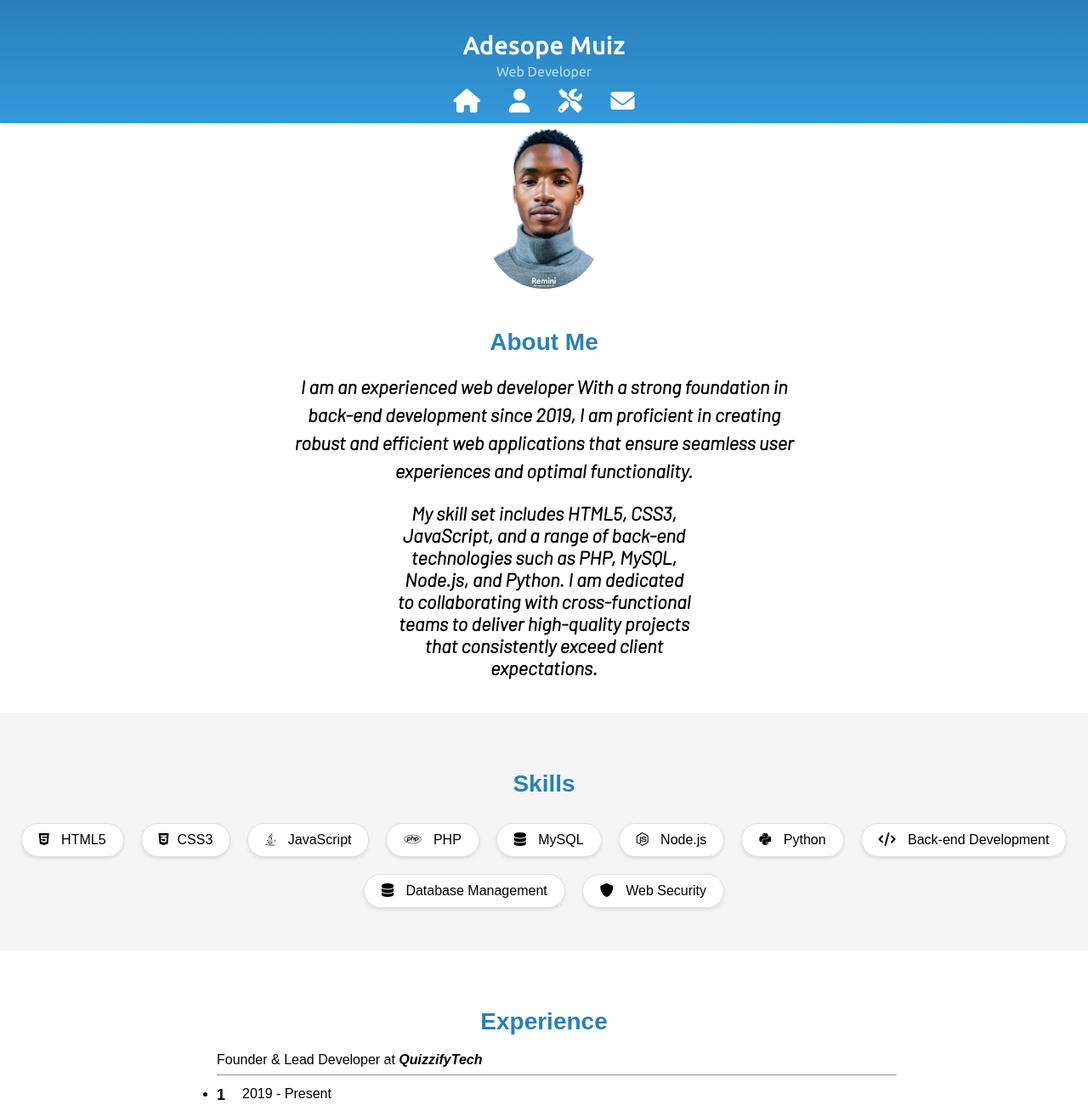
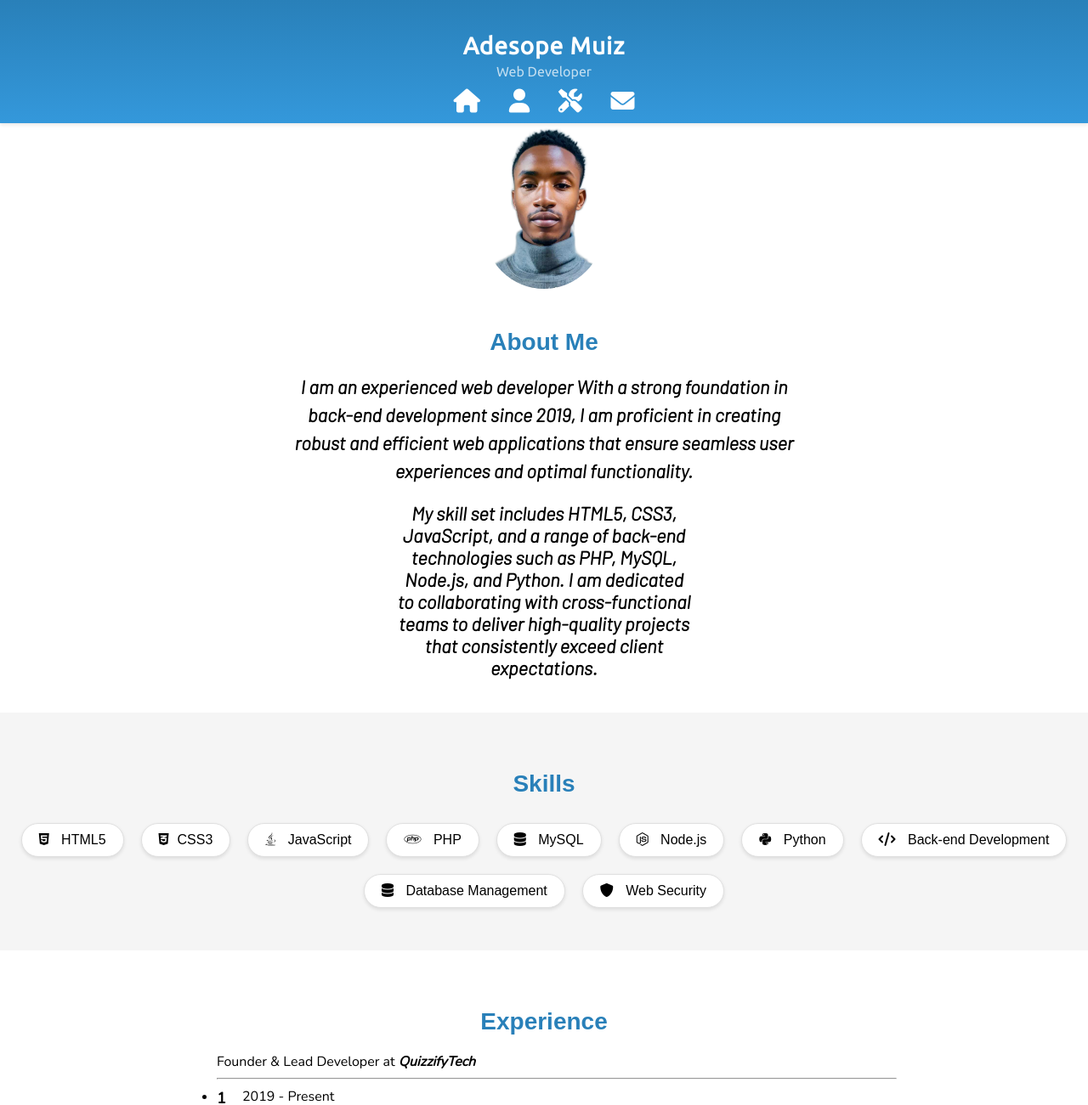
Before and after one commit to Adesopequizzify/portfolio, a plain HTML site: page index.html in a window 1280 px wide. Shown: the top 1301 px of the page at 85% size. Drawn offline with nearby package versions, Linux system fonts and the light colour scheme.

Commit message:
Almost Done

```diff
--- a/assets/css/style.css
+++ b/assets/css/style.css
@@ -141,9 +141,11 @@ header {
 .experience h3 {
   font-size: 28px;
   margin-bottom: 20px;
+
 }
 
 .exp-info {
+  font-family: 'Nunito', sans-serif;
   padding-left: 30px;
   max-width: 800px;
   margin: 0 auto;
--- a/index.html
+++ b/index.html
@@ -13,6 +13,9 @@
 <link rel="preconnect" href="https://fonts.googleapis.com">
 <link rel="preconnect" href="https://fonts.gstatic.com" crossorigin>
 <link href="https://fonts.googleapis.com/css2?family=Barlow:ital,wght@1,300&display=swap" rel="stylesheet">
+<link rel="preconnect" href="https://fonts.googleapis.com">
+<link rel="preconnect" href="https://fonts.gstatic.com" crossorigin>
+<link href="https://fonts.googleapis.com/css2?family=Nunito&display=swap" rel="stylesheet">
 
 </head>
 
@@ -29,7 +32,7 @@
 </header>
 
   <div class="about" id="about">
-<img src="/Adesope-Muiz.png" alt="Adesope-Muiz">
+<img src="/assets/images/Adesope-Muiz.png" alt="Adesope-Muiz">
         <h2>About Me</h2>
     <p class="bio">
 I am an experienced web developer With a strong foundation in back-end development since 2019, I am proficient in creating robust and efficient web applications that ensure seamless user experiences and optimal functionality.
```
Also changed, not shown: Adesope-Muiz.png (deleted), assets/images/Adesope-Muiz.png (added).
